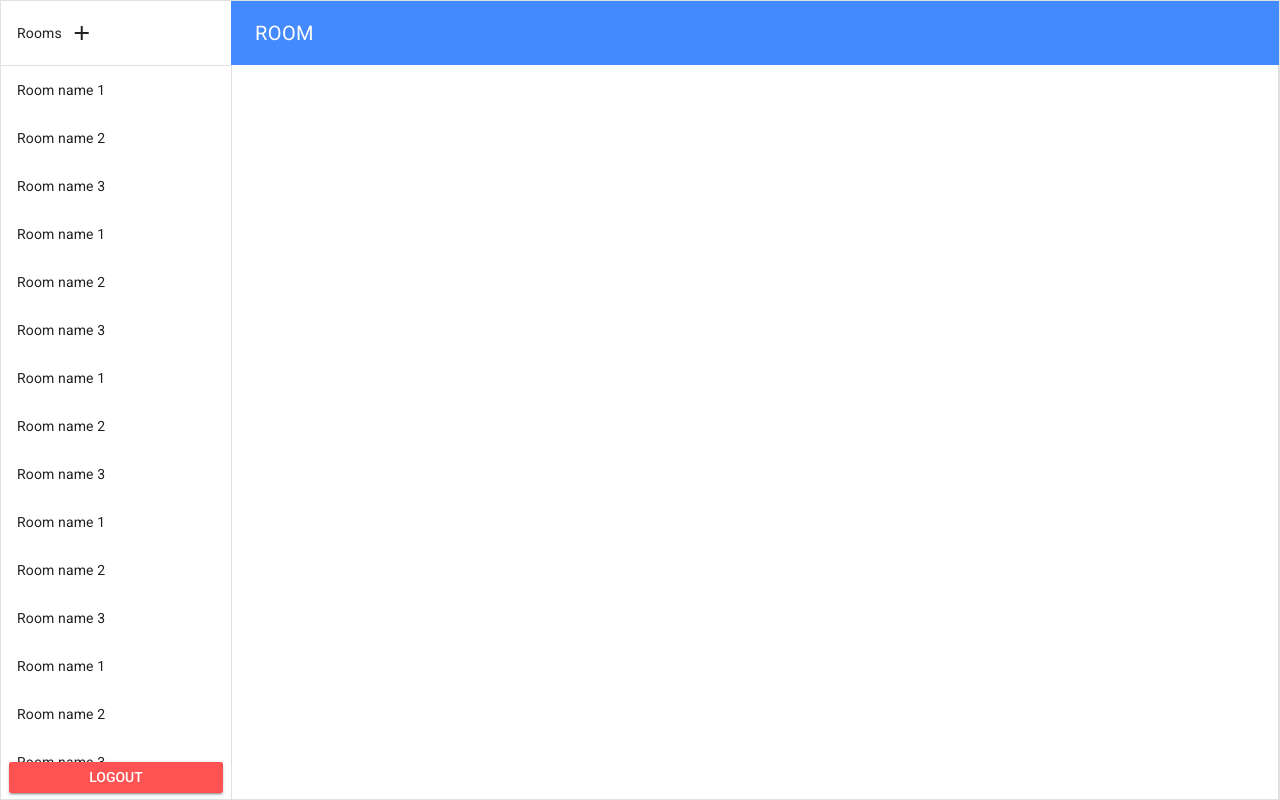
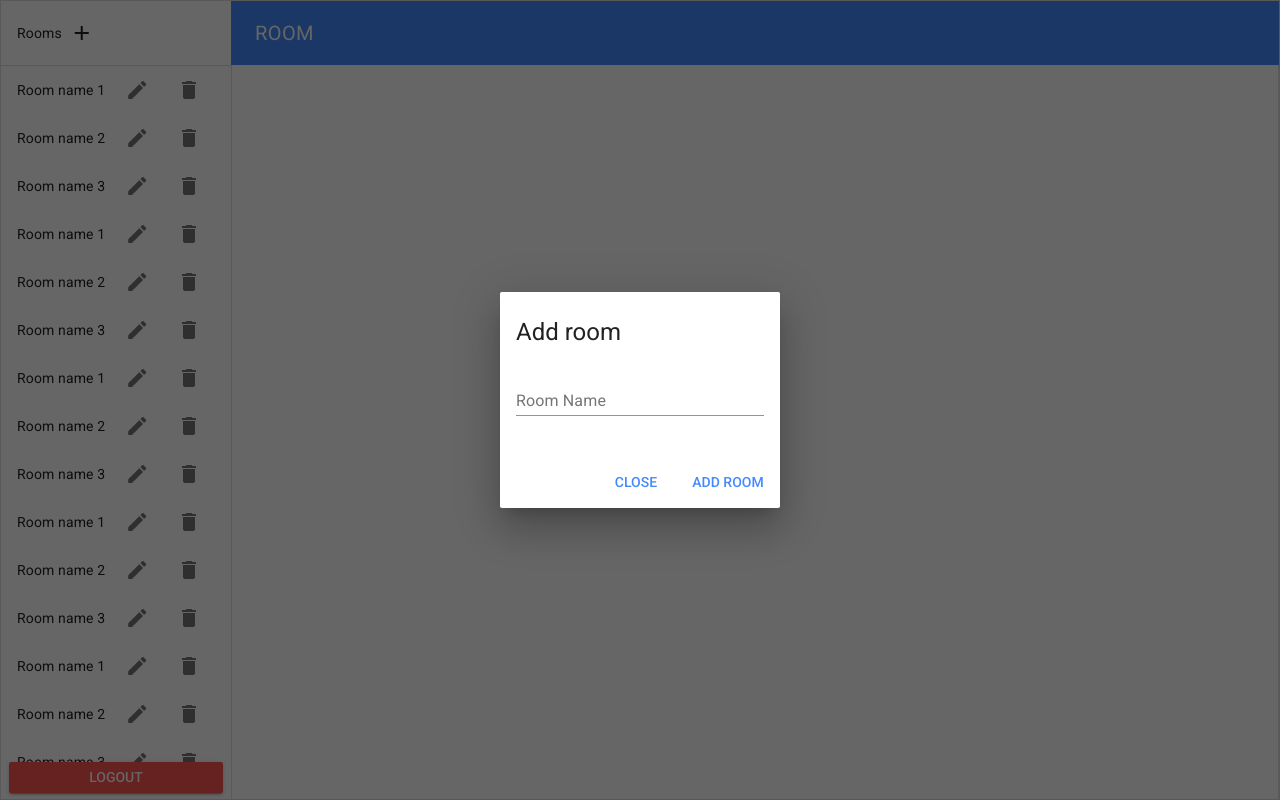
Before and after one commit to ratushnyak-k/goit-chaty, a Vue app: page /rooms in a window 1280 px wide. Both pictures are taken after a click on the button "add". Built offline with nearby package versions, Linux system fonts and the light colour scheme.

Commit message:
add edit del buttons

```diff
--- a/src/views/rooms-list.vue
+++ b/src/views/rooms-list.vue
@@ -8,19 +8,44 @@
       <md-app-drawer md-permanent="full">
         <md-toolbar class="md-transparent" md-elevation="0">
           Rooms
-          <md-button class="md-icon-button">
+          <md-button class="md-icon-button" @click="onAddRoom">
             <md-icon>add</md-icon>
           </md-button>
         </md-toolbar>
         <md-divider></md-divider>
 
         <md-list>
-          <room-item v-for="room in rooms" :key="room.id">{{ room.name }}</room-item>
+          <room-item v-for="room in rooms" :key="room.id">{{ room.name }}
+            <md-button class="md-icon-button" @click="onEditRoom">
+              <md-icon>edit</md-icon>
+            </md-button>
+            <md-button class="md-icon-button" @click="showDialogType = 'delete'">
+              <md-icon>delete</md-icon>
+            </md-button></room-item>
         </md-list>
         <md-button class="md-raised md-accent">Logout</md-button>
       </md-app-drawer>
 
-      <md-app-content></md-app-content>
+      <md-app-content>
+        <md-dialog-confirm
+        :md-active.sync="showDeleteDialog"
+        md-title="Confirm delete Room?"
+        md-content="Confirm delete Room"
+        md-confirm-text="Delete"
+        md-cancel-text="Cancel"
+        @md-cancel="onCloseDialog"
+        @md-confirm="onDeleteRoom"
+        />
+
+        <md-dialog
+        :md-active.sync="showAddEditDialog"
+        :md-close-on-esc="true"
+        :md-click-outside-to-close="true"
+        >
+        <EditRoom :onSubmit="dialogData.onSubmit" :onClose="onCloseDialog" :name="dialogData.name"></EditRoom>
+        </md-dialog>
+
+      </md-app-content>
     </md-app>
   </div>
 </template>
@@ -50,14 +75,17 @@
 
 <script>
 import RoomItem from '@/components/room-item.vue';
-
+import EditRoom from '@/components/edit-room-form';
 export default {
   name: 'rooms-list',
   components: {
     RoomItem,
+    EditRoom,
   },
-  data() {
-    return {
+  data: () => ({
+
+    showDialogType: '',
+    dialogData: {},
     rooms: [
       { id: 1, name: 'Room name 1', creatorId: 1 },
       { id: 2, name: 'Room name 2', creatorId: 2 },
@@ -75,7 +103,50 @@ export default {
       { id: 2, name: 'Room name 2', creatorId: 2 },
       { id: 3, name: 'Room name 3', creatorId: 3 },
     ],
+  }),
+  computed: {
+    showAddEditDialog: {
+      get() {
+        return ['add', 'edit'].includes(this.showDialogType);
+      },
+      set() {},
+    },
+    showDeleteDialog: {
+      get() {
+        return this.showDialogType === 'delete';
+      },
+      set() {},
+    },
+  },
+  methods: {
+    onAddRoom() {
+      this.showDialogType = 'add';
+      this.dialogData = {
+        onSubmit: (formData) => {
+          console.log(formData);
+          this.onCloseDialog();
+        },
+        name: '',
       };
+    },
+    onEditRoom() {
+      this.showDialogType = 'edit';
+      this.dialogData = {
+        name: 'Room name',
+        id: 1,
+        onSubmit: (formData) => {
+          console.log(formData);
+          this.onCloseDialog();
+        },
+      };
+    },
+    onDeleteRoom() {
+      this.showDialogType = '';
+    },
+    onCloseDialog() {
+      this.showDialogType = '';
+      this.dialogData = {};
+    },
   },
 };
 </script>
```
Also changed, not shown: 1 other file (tests, documents, lock files or other folders). Lines whose indentation alone changed are shown as unchanged.
